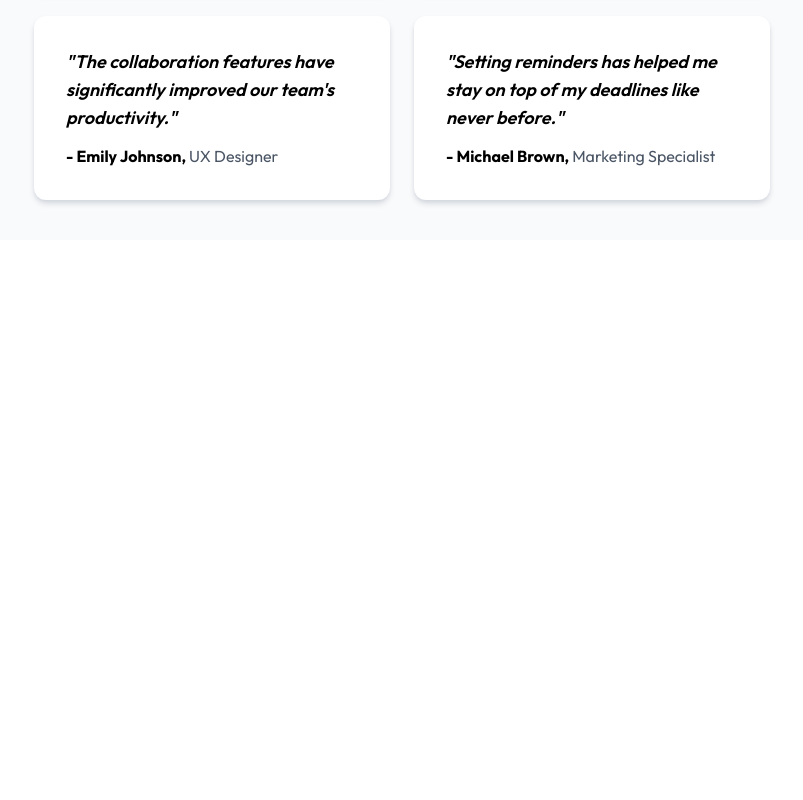
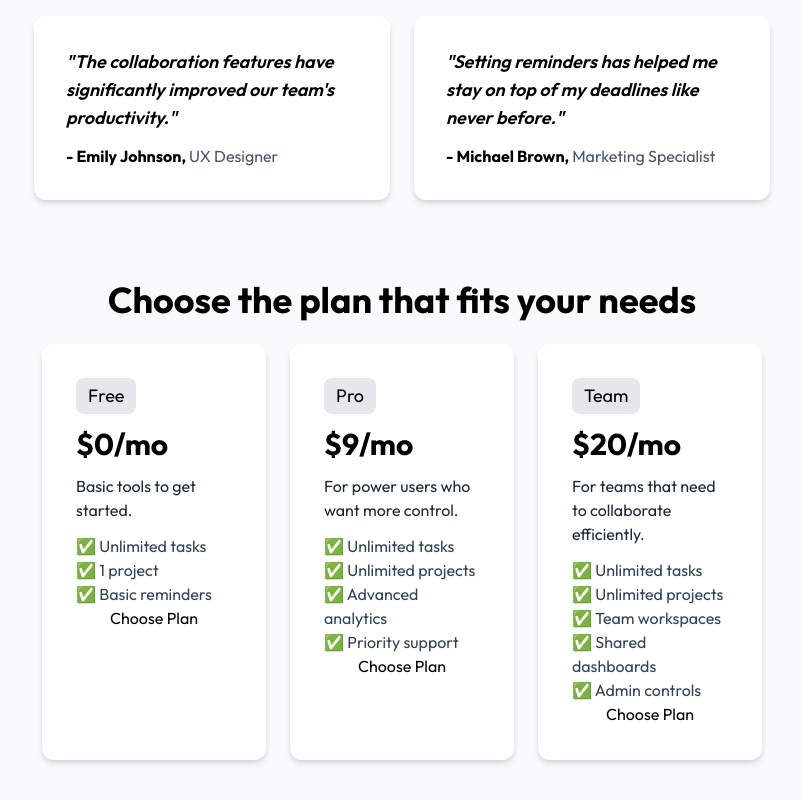
Before and after one commit to ebube92/taskFlow-webpage, a React (Vite) app: page / in a window 1280 px wide. Shown: the part 1584-2384 px from the top of the page, without its empty margins (238-1041 px from the left). Before the commit the page ends 1824 px from the top, so only its background shows below. Built offline with nearby package versions, Linux system fonts and the light colour scheme; a web font is replaced by a local one.

Commit message:
added pricing card component

```diff
--- a/src/App.jsx
+++ b/src/App.jsx
@@ -1,5 +1,6 @@
 import Features from "./components/features.jsx";
 import Header from "./components/header.jsx";
+import Pricing from "./components/pricing.jsx";
 import Testimonials from "./components/testimonials.jsx";
 
 export default function App() {
@@ -8,6 +9,7 @@ export default function App() {
       <Header />
       <Features />
       <Testimonials />
+      <Pricing />
     </>
   );
 }
--- /dev/null
+++ b/src/components/pricing.jsx
@@ -0,0 +1,40 @@
+import PricingCard from "./pricingCard";
+
+const plans = [
+  {
+    planName: "Free",
+    price: "$0/mo",
+    description: "Basic tools to get started.",
+    features: ["Unlimited tasks", "1 project", "Basic reminders"],
+  },
+  {
+    planName: "Pro",
+    price: "$9/mo",
+    description: "For power users who want more control.",
+    features: ["Unlimited tasks", "Unlimited projects", "Advanced analytics", "Priority support"],
+    highlight: true,
+  },
+  {
+    planName: "Team",
+    price: "$20/mo",
+    description: "For teams that need to collaborate efficiently.",
+    features: ["Unlimited tasks", "Unlimited projects", "Team workspaces", "Shared dashboards", "Admin controls"],
+  },
+];
+
+export default function Pricing() {
+  return (
+    <div className="w-full bg-gray-50">
+      <section className="min-h-[60vh] px-6 lg:px-16 w-full lg:w-[70%] mx-auto py-10 font-outfit flex flex-col items-center">
+        <h2 className="text-4xl font-bold text-center">
+          Choose the plan that fits your needs
+        </h2>
+        <div className="grid grid-cols-1 md:grid-cols-3 gap-6 justify-between items-stretch mt-6 px-4 md:px-6 w-full">
+          {plans.map((plan, index) => (
+            <PricingCard key={index} {...plan} />
+          ))}
+        </div>
+      </section>
+    </div>
+  );
+}
--- a/src/components/pricingCard.jsx
+++ b/src/components/pricingCard.jsx
@@ -7,7 +7,15 @@ export default function PricingCard({
 }) {
     return (
         <div className="bg-white flex flex-col font-outfit p-8 rounded-xl shadow-md hover:shadow-lg transition-all duration-300 shadow-gray-300 flex-1 border-2 border-transparent hover:border-blue-500 {highlight ? highlight : ''}">
-
+            <h3 className="text-lg bg-gray-200 py-1 px-3 rounded-lg w-max">{planName}</h3>
+            <p className="text-3xl font-bold my-3">{price}</p>
+            <p className="text-gray-800 mb-3">{description}</p>
+            <ul>
+                {features.map((feature) => (
+                    <li key={feature} className="text-gray-700 text-md">✅ {feature}</li>
+                ))}
+            </ul>
+            <button>Choose Plan</button>
         </div>
     )
 }
```
